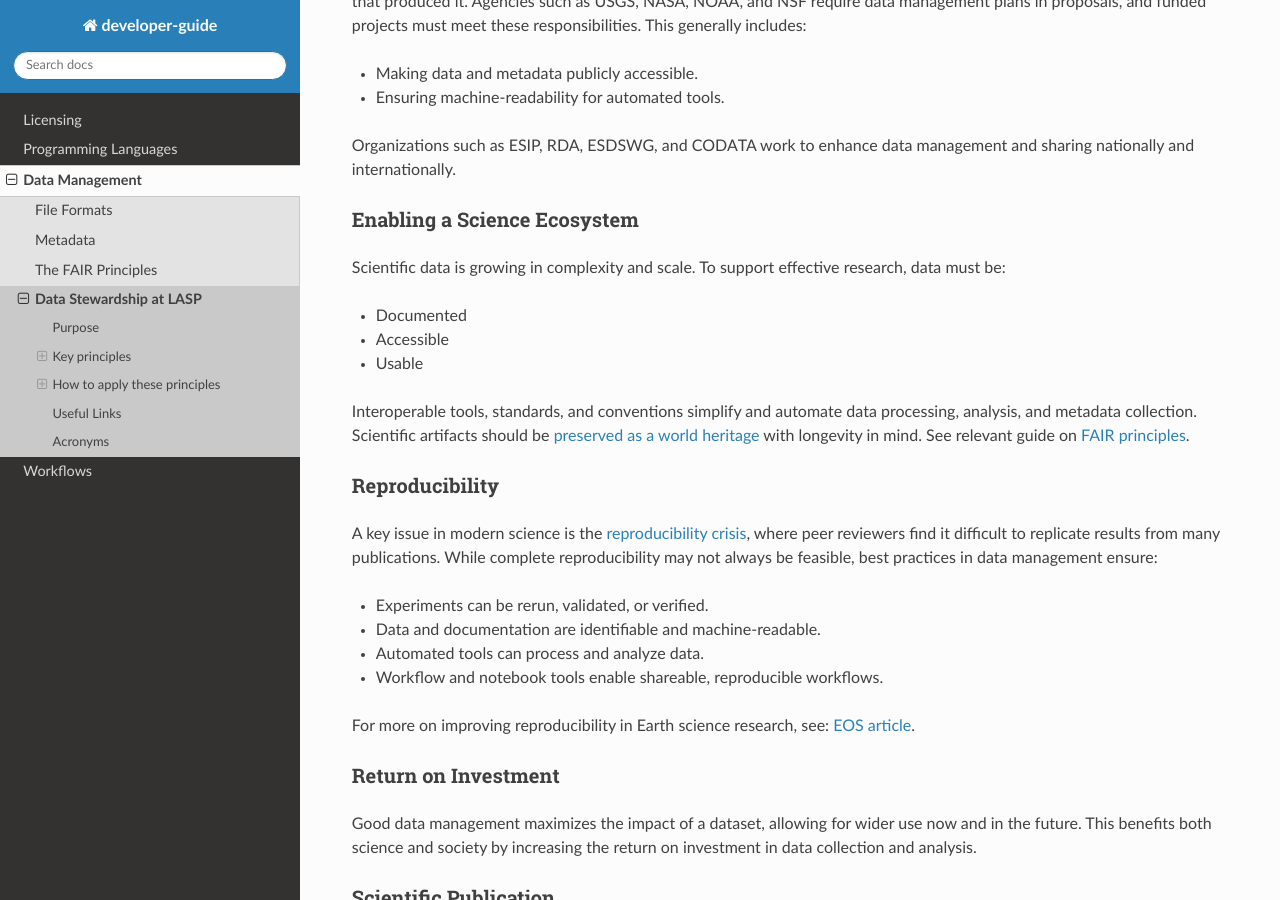
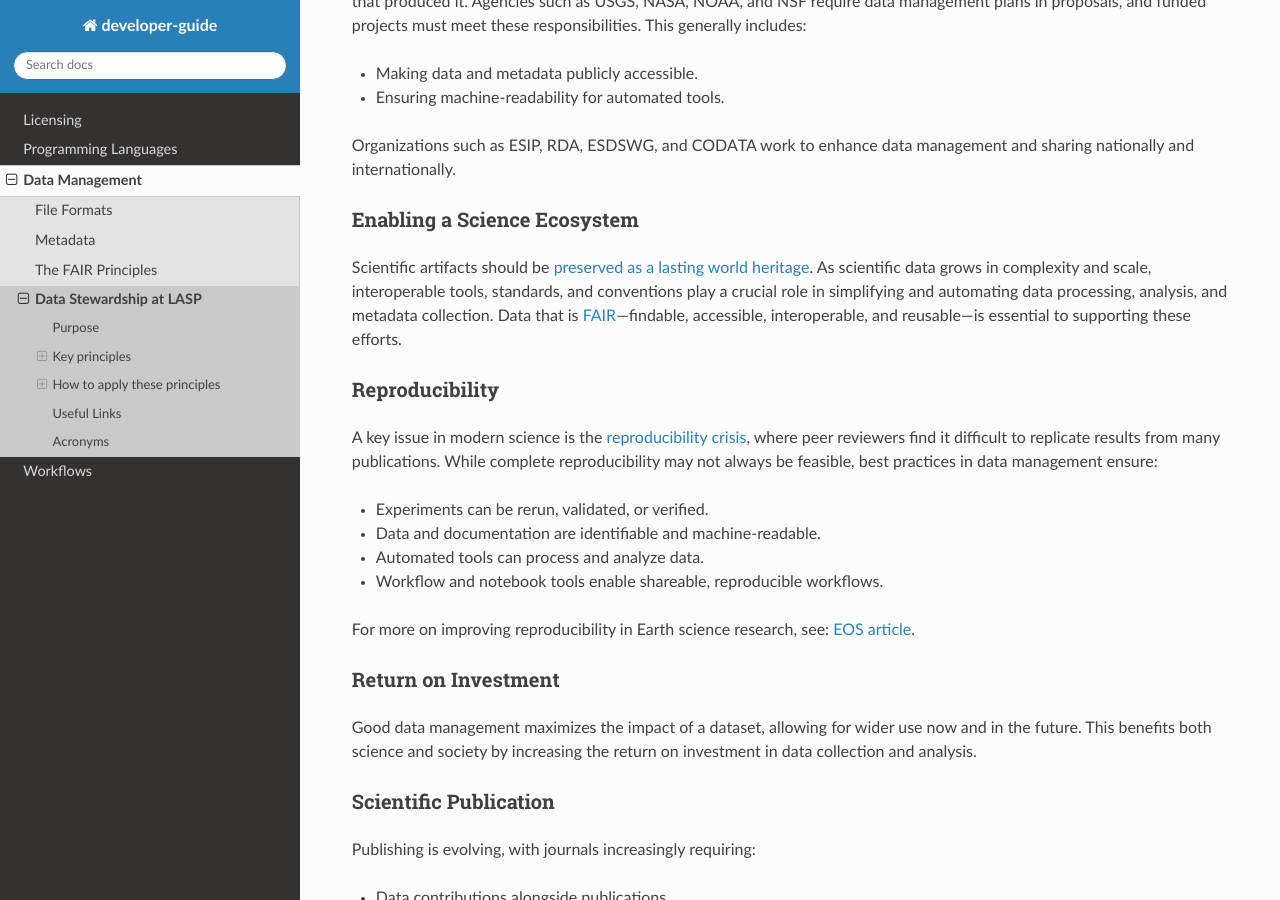
Before and after one commit to lasp/developer-guide, a Sphinx documentation site: the page built from docs/source/data_management/data_stewardship.md, in a window 1280 px wide and 900 px high, scrolled down 764 px. Built offline with Sphinx 7.4.7 and the Read the Docs theme 3.1.0, drawn with Linux system fonts in a browser that asks for light colours; pages that are not in the unit, such as notebooks, are missing from menus.

Commit message:
Replace bullet points with link to FAIR guide

```diff
--- a/docs/source/data_management/data_stewardship.md
+++ b/docs/source/data_management/data_stewardship.md
@@ -36,16 +36,10 @@ sharing nationally and internationally.
 
 ### Enabling a Science Ecosystem
 
-Scientific data is growing in complexity and scale. To support effective research, data
-must be:
-
-- Documented
-- Accessible
-- Usable
-
-Interoperable tools, standards, and conventions simplify and automate data processing,
-analysis, and metadata collection. Scientific artifacts should be [preserved as a world heritage](https://www.agu.org/share-and-advocate/share/policymakers/position-statements/position_data)
-with longevity in mind. See relevant guide on [FAIR principles](fair_principles.md).
+Scientific artifacts should be [preserved as a lasting world heritage](https://www.agu.org/share-and-advocate/share/policymakers/position-statements/position_data).
+As scientific data grows in complexity and scale, interoperable tools, standards, and conventions play a crucial role
+in simplifying and automating data processing, analysis, and metadata collection. Data that is
+[FAIR](fair_principles.md)—findable, accessible, interoperable, and reusable—is essential to supporting these efforts.
 
 ### Reproducibility
 
```
